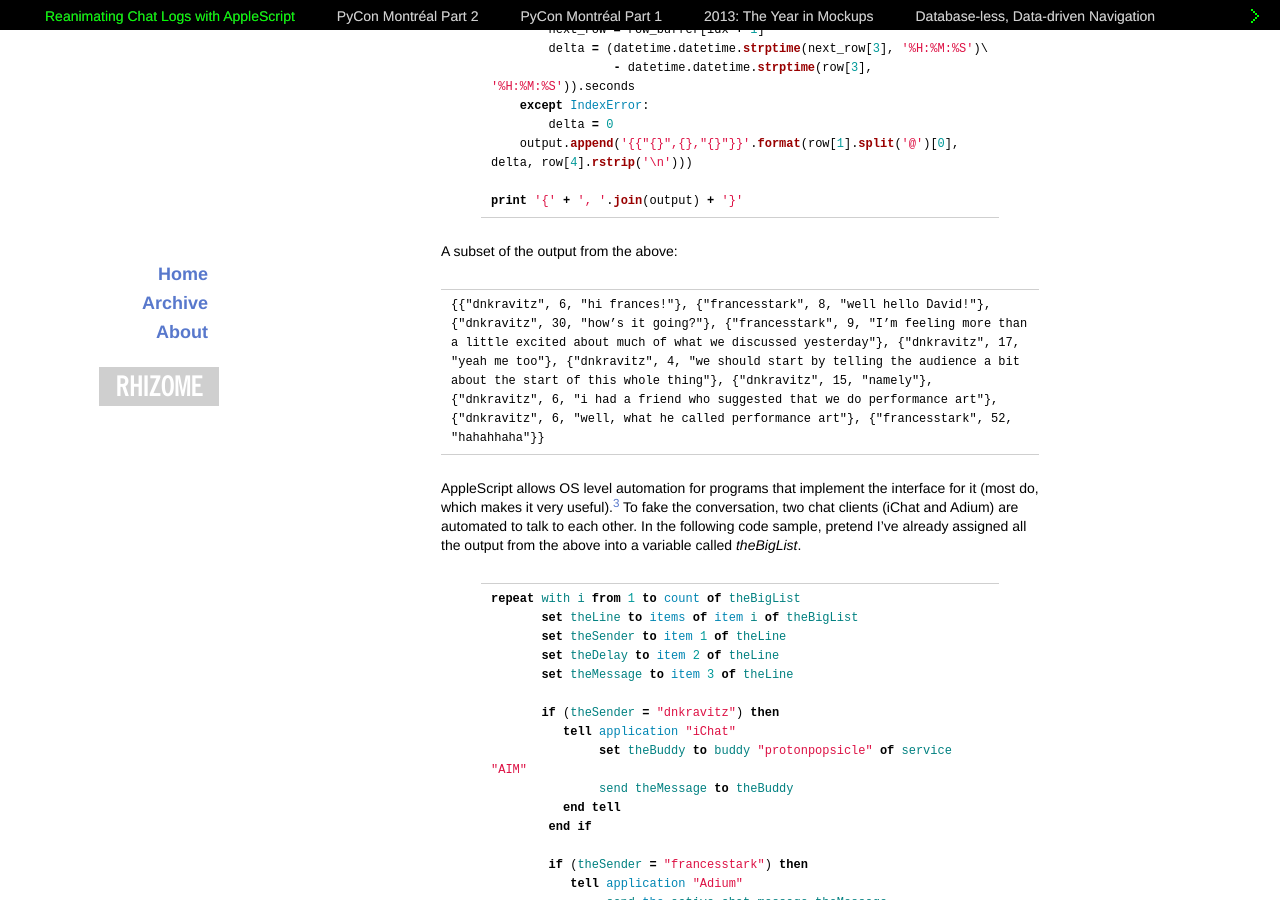
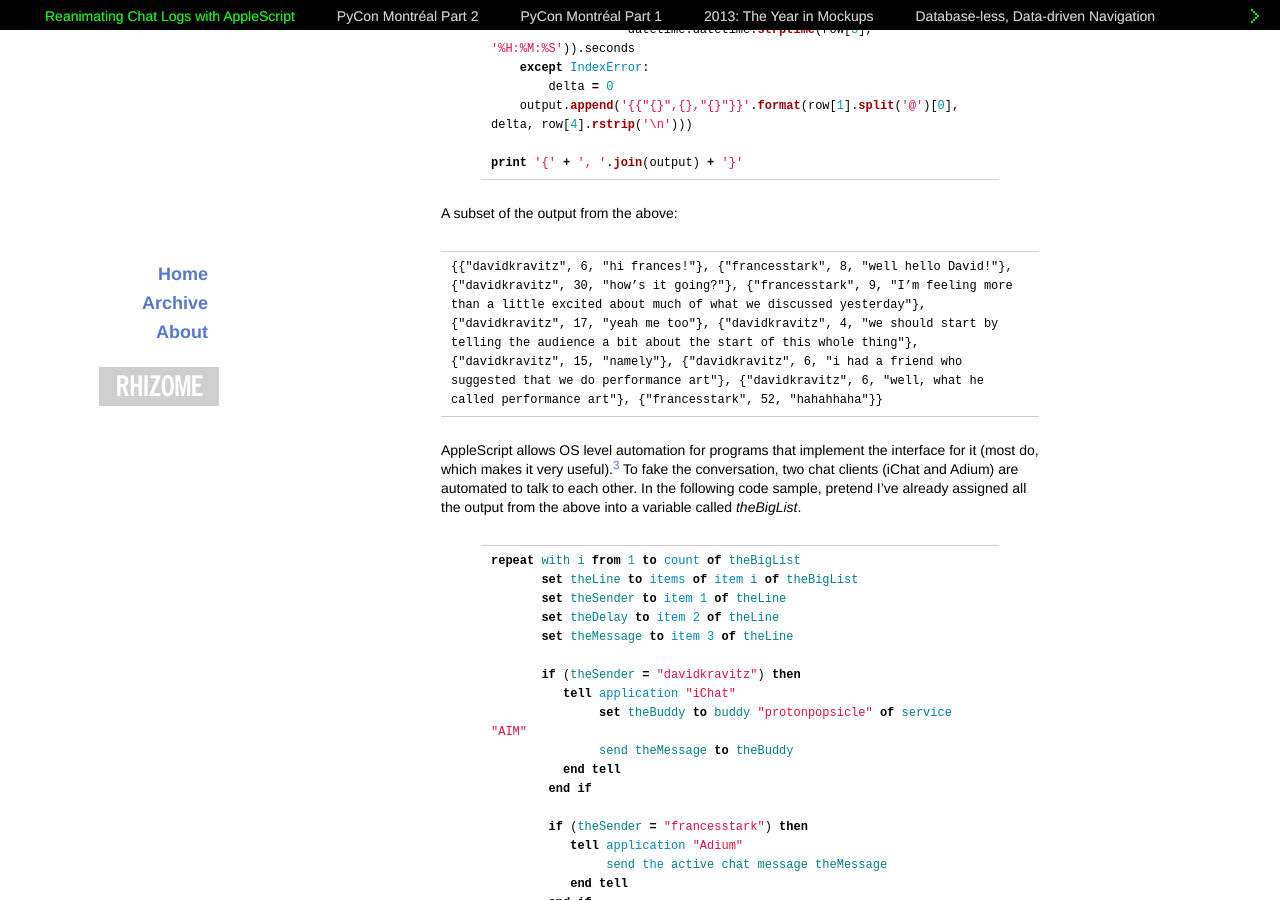
Before and after one commit to rhizomedotorg/rhizomedotorg.github.io, a Jekyll site: the page built from _posts/2014-08-07-reanimating-chat-logs-with-applescript.markdown, in a window 1280 px wide and 900 px high, scrolled down 2119 px. Built offline with Jekyll 4.4.1, drawn with Linux system fonts in a browser that asks for light colours; comment, search, counter and statistics services are not loaded; some of the changed text lies outside the part shown.

Commit message:
Update 2014-08-07-reanimating-chat-logs-with-applescript.markdown

```diff
--- a/_posts/2014-08-07-reanimating-chat-logs-with-applescript.markdown
+++ b/_posts/2014-08-07-reanimating-chat-logs-with-applescript.markdown
@@ -16,14 +16,14 @@
 
 What does one get when opening a chat log in Messages? Pretty pastel chat bubbles. But this format is not so easy to parse[^1]. To wrangle the log file, I used the beautifully-named software [Logorrhea](http://spiny.com/logorrhea/). Logorrhea exports iChat logs as text files.[^2] The first line looks like:
 
-<pre>SevenOnSevenFrancesStarkDavidKravitz	dnkravitz@gmail.com	05/03/2014	16:57:43	hi frances!</pre>
+<pre>SevenOnSevenFrancesStarkDavidKravitz	davidkravitz	05/03/2014	16:57:43	hi frances!</pre>
 
 The above looks oddly like TSV (Tab-Separated Values). By changing the extension to .tsv, spreadsheet programs will happily open it, yielding something like:
 
 |A|B|C|D|E|
 |-|-|-|-|-|
-|SevenOnSevenFrancesStarkDavidKravitz|dnkravitz@gmail.com|05/03/2014|16:57:43|hi frances!|
-|SevenOnSevenFrancesStarkDavidKravitz|francesstark@me.com|05/03/2014|16:57:49|well hello David!|
+|SevenOnSevenFrancesStarkDavidKravitz|davidkravitz|05/03/2014|16:57:43|hi frances!|
+|SevenOnSevenFrancesStarkDavidKravitz|francesstark|05/03/2014|16:57:49|well hello David!|
 |...|...|...|...|...|
 
 I'm no spreadsheet wizard, so to find the time elapsed between messages I use Python's datetime module.
@@ -74,7 +74,7 @@
 
 A subset of the output from the above:
 
-<pre>{% raw %}{{"dnkravitz", 6, "hi frances!"}, {"francesstark", 8, "well hello David!"}, {"dnkravitz", 30, "how’s it going?"}, {"francesstark", 9, "I’m feeling more than a little excited about much of what we discussed yesterday"}, {"dnkravitz", 17, "yeah me too"}, {"dnkravitz", 4, "we should start by telling the audience a bit about the start of this whole thing"}, {"dnkravitz", 15, "namely"}, {"dnkravitz", 6, "i had a friend who suggested that we do performance art"}, {"dnkravitz", 6, "well, what he called performance art"}, {"francesstark", 52, "hahahhaha"}}{% endraw %}</pre>
+<pre>{% raw %}{{"davidkravitz", 6, "hi frances!"}, {"francesstark", 8, "well hello David!"}, {"davidkravitz", 30, "how’s it going?"}, {"francesstark", 9, "I’m feeling more than a little excited about much of what we discussed yesterday"}, {"davidkravitz", 17, "yeah me too"}, {"davidkravitz", 4, "we should start by telling the audience a bit about the start of this whole thing"}, {"davidkravitz", 15, "namely"}, {"davidkravitz", 6, "i had a friend who suggested that we do performance art"}, {"davidkravitz", 6, "well, what he called performance art"}, {"francesstark", 52, "hahahhaha"}}{% endraw %}</pre>
 
 AppleScript allows OS level automation for programs that implement the interface for it (most do, which makes it very useful).[^3] To fake the conversation, two chat clients (iChat and Adium) are automated to talk to each other. In the following code sample, pretend I've already assigned all the output from the above into a variable called *theBigList*.
 
@@ -85,7 +85,7 @@
        set theDelay to item 2 of theLine
        set theMessage to item 3 of theLine
 
-       if (theSender = "dnkravitz") then
+       if (theSender = "davidkravitz") then
        	  tell application "iChat"
 	       set theBuddy to buddy "protonpopsicle" of service "AIM"
 	       send theMessage to theBuddy
```
